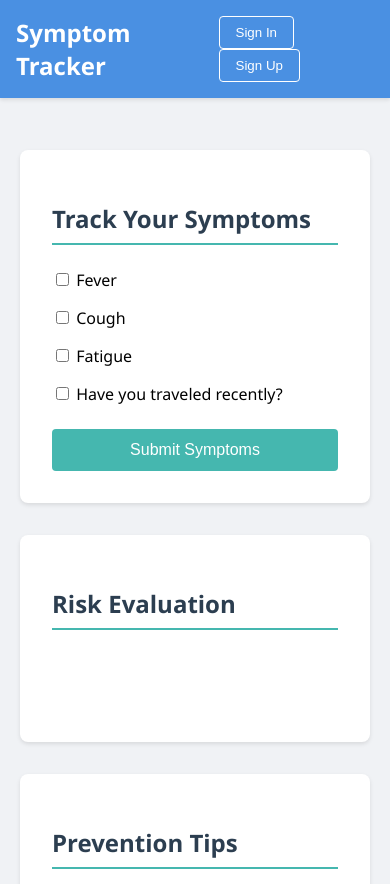
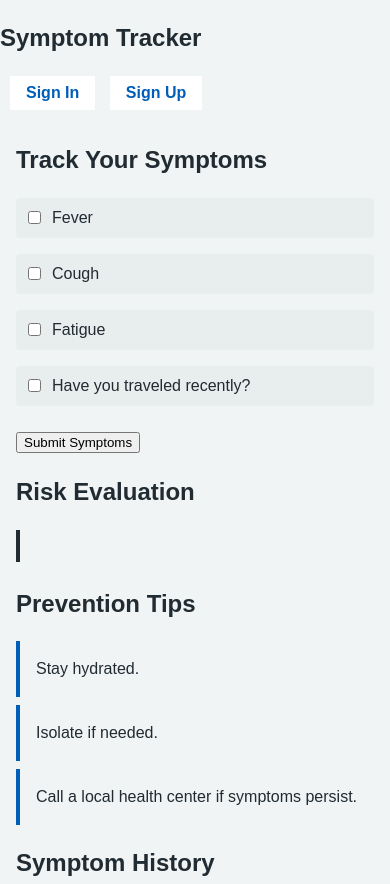
Before and after one commit to aniluk16/EPIDEMIC1, a plain HTML site: page Epidemic Prototype/index.html in a window 390 px wide. Shown: the top 884 px of the page. Drawn offline with Linux system fonts and the light colour scheme.

Commit message:
Update styles.css

```diff
--- a/Epidemic Prototype/styles.css
+++ b/Epidemic Prototype/styles.css
@@ -1,64 +1,175 @@
 /* styles.css */
 :root {
-    --primary-color: #4a90e2;
-    --secondary-color: #5c6ac4;
-    --accent-color: #45b7af;
-    --background-light: #f8f9fa;
-    --text-dark: #2c3e50;
-    --text-light: #ffffff;
-    --danger-color: #ff6b6b;
-    --success-color: #51cf66;
-    --shadow: 0 2px 4px rgba(0, 0, 0, 0.1);
+    --nhs-blue: #005EB8;
+    --nhs-dark-blue: #003087;
+    --nhs-bright-blue: #0072CE;
+    --nhs-light-blue: #41B6E6;
+    --nhs-white: #FFFFFF;
+    --nhs-black: #212B32;
+    --nhs-grey: #425563;
+    --nhs-light-grey: #E8EDEE;
+    --nhs-green: #007F3B;
+    --nhs-red: #DA291C;
+    --nhs-yellow: #FFB81C;
 }
 
 body {
     margin: 0;
     padding: 0;
-    background-color: #f0f2f5;
-    font-family: 'Segoe UI', Arial, sans-serif;
+    background-color: #F0F4F5;
+    font-family: "Frutiger W01", Arial, sans-serif;
+    color: var(--nhs-black);
+    line-height: 1.5;
 }
 
-.container {
-    max-width: 800px;
-    margin: 0 auto;
-    padding: 20px;
+.nhs-header {
+    background-color: var(--nhs-blue);
+    padding: 1rem;
+    width: 100%;
+    border-bottom: 4px solid var(--nhs-yellow);
 }
 
-.nav-bar {
-    background-color: var(--primary-color);
-    padding: 1rem;
-    margin-bottom: 2rem;
-    box-shadow: var(--shadow);
-}
-
-.nav-content {
-    max-width: 800px;
+.nhs-header-content {
+    max-width: 960px;
     margin: 0 auto;
     display: flex;
     justify-content: space-between;
     align-items: center;
 }
 
-.nav-title {
-    color: var(--text-light);
-    margin: 0;
+.nhs-logo {
+    color: var(--nhs-white);
     font-size: 1.5rem;
+    font-weight: bold;
+    text-decoration: none;
+    padding: 0.5rem 0;
 }
 
 .auth-buttons button {
-    background-color: transparent;
-    border: 1px solid var(--text-light);
-    color: var(--text-light);
+    background-color: var(--nhs-white);
+    color: var(--nhs-blue);
+    border: none;
     padding: 8px 16px;
     margin-left: 10px;
-    border-radius: 4px;
+    font-size: 16px;
+    font-weight: 600;
     cursor: pointer;
-    transition: all 0.3s ease;
+    transition: background-color 0.3s;
 }
 
 .auth-buttons button:hover {
-    background-color: var(--text-light);
-    color: var(--primary-color);
+    background-color: var(--nhs-light-grey);
+}
+
+.container {
+    max-width: 960px;
+    margin: 2rem auto;
+    padding: 0 1rem;
+}
+
+.nhs-breadcrumb {
+    background-color: var(--nhs-white);
+    padding: 0.75rem 1rem;
+    margin-bottom: 2rem;
+    border-bottom: 1px solid var(--nhs-light-grey);
+}
+
+.nhs-heading {
+    color: var(--nhs-black);
+    margin-bottom: 2rem;
+    font-size: 2rem;
+    font-weight: 600;
+}
+
+.nhs-card {
+    background-color: var(--nhs-white);
+    padding: 2rem;
+    margin-bottom: 2rem;
+    border: 1px solid var(--nhs-light-grey);
+}
+
+.nhs-card h2 {
+    color: var(--nhs-blue);
+    font-size: 1.5rem;
+    margin-top: 0;
+    margin-bottom: 1.5rem;
+}
+
+.symptom-group {
+    display: flex;
+    flex-direction: column;
+    gap: 1rem;
+    margin-bottom: 1.5rem;
+}
+
+.symptom-group label {
+    display: flex;
+    align-items: center;
+    gap: 0.5rem;
+    font-size: 1rem;
+    cursor: pointer;
+    padding: 0.5rem;
+    background-color: var(--nhs-light-grey);
+    border-radius: 4px;
+}
+
+.nhs-button {
+    background-color: var(--nhs-green);
+    color: var(--nhs-white);
+    border: none;
+    padding: 12px 24px;
+    font-size: 1rem;
+    font-weight: 600;
+    cursor: pointer;
+    width: 100%;
+    transition: background-color 0.3s;
+}
+
+.nhs-button:hover {
+    background-color: #005A30;
+}
+
+.risk-display {
+    padding: 1rem;
+    margin-bottom: 1.5rem;
+    text-align: center;
+    font-weight: 600;
+    border-left: 4px solid;
+}
+
+.risk-high {
+    background-color: #FFF4F4;
+    border-color: var(--nhs-red);
+    color: var(--nhs-red);
+}
+
+.risk-low {
+    background-color: #EFF8F3;
+    border-color: var(--nhs-green);
+    color: var(--nhs-green);
+}
+
+.advice-list {
+    list-style-type: none;
+    padding: 0;
+}
+
+.advice-list li {
+    padding: 1rem;
+    background-color: #F0F4F5;
+    margin-bottom: 0.5rem;
+    border-left: 4px solid var(--nhs-blue);
+}
+
+.history-entry {
+    border: 1px solid var(--nhs-light-grey);
+    padding: 1.5rem;
+    margin-bottom: 1rem;
+}
+
+.history-entry h3 {
+    color: var(--nhs-blue);
+    margin: 0 0 1rem 0;
 }
 
 .login-modal {
@@ -78,9 +189,9 @@ body {
 }
 
 .modal-content {
-    background-color: white;
+    background-color: var(--nhs-white);
     padding: 2rem;
-    border-radius: 8px;
+    border-radius: 4px;
     width: 100%;
     max-width: 400px;
     position: relative;
@@ -94,100 +205,28 @@ body {
     border: none;
     font-size: 1.5rem;
     cursor: pointer;
-    color: var(--text-dark);
-}
-
-.form-section {
-    background-color: white;
-    padding: 2rem;
-    border-radius: 8px;
-    margin-bottom: 2rem;
-    box-shadow: var(--shadow);
-}
-
-.symptom-group {
-    display: flex;
-    flex-direction: column;
-    gap: 1rem;
-    margin-bottom: 1.5rem;
-}
-
-.submit-btn {
-    background-color: var(--accent-color);
-    color: var(--text-light);
-    border: none;
-    padding: 12px 24px;
-    border-radius: 4px;
-    cursor: pointer;
-    font-size: 1rem;
-    transition: all 0.3s ease;
-    width: 100%;
-}
-
-.submit-btn:hover {
-    background-color: #3a9c95;
-    transform: translateY(-1px);
-}
-
-.risk-display {
-    padding: 1rem;
-    border-radius: 4px;
-    margin-bottom: 1.5rem;
-    text-align: center;
-    font-weight: bold;
-}
-
-.risk-high {
-    background-color: var(--danger-color);
-    color: var(--text-light);
-}
-
-.risk-low {
-    background-color: var(--success-color);
-    color: var(--text-light);
-}
-
-.advice-list {
-    list-style-type: none;
-    padding: 0;
-}
-
-.advice-list li {
-    padding: 1rem;
-    background-color: white;
-    margin-bottom: 0.5rem;
-    border-radius: 4px;
-    box-shadow: var(--shadow);
-    border-left: 4px solid var(--accent-color);
-}
-
-.history-entry {
-    background-color: white;
-    padding: 1.5rem;
-    margin-bottom: 1rem;
-    border-radius: 4px;
-    box-shadow: var(--shadow);
-}
-
-.history-entry h3 {
-    margin: 0 0 1rem 0;
-    color: var(--text-dark);
-    border-bottom: 2px solid var(--accent-color);
-    padding-bottom: 0.5rem;
+    color: var(--nhs-grey);
 }
 
 .login-form input {
     width: 100%;
     padding: 10px;
     margin-bottom: 1rem;
-    border: 1px solid #ddd;
-    border-radius: 4px;
+    border: 2px solid var(--nhs-grey);
     font-size: 1rem;
 }
 
-.section-title {
-    color: var(--text-dark);
-    margin-bottom: 1.5rem;
-    padding-bottom: 0.5rem;
-    border-bottom: 2px solid var(--accent-color);
+.login-form input:focus {
+    border-color: var(--nhs-yellow);
+    outline: none;
 }
+
+@media (max-width: 640px) {
+    .container {
+        padding: 0 1rem;
+    }
+
+    .nhs-card {
+        padding: 1rem;
+    }
+}
```
